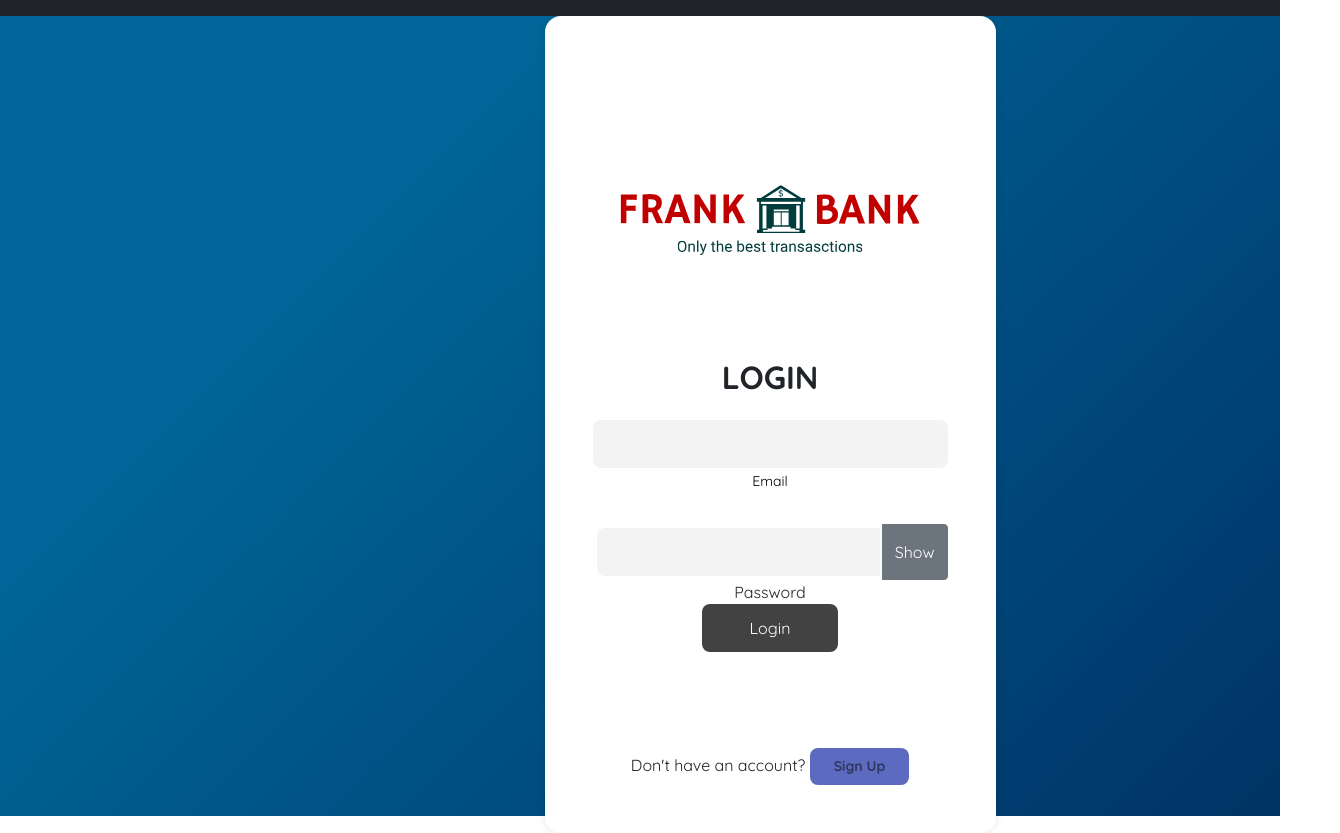
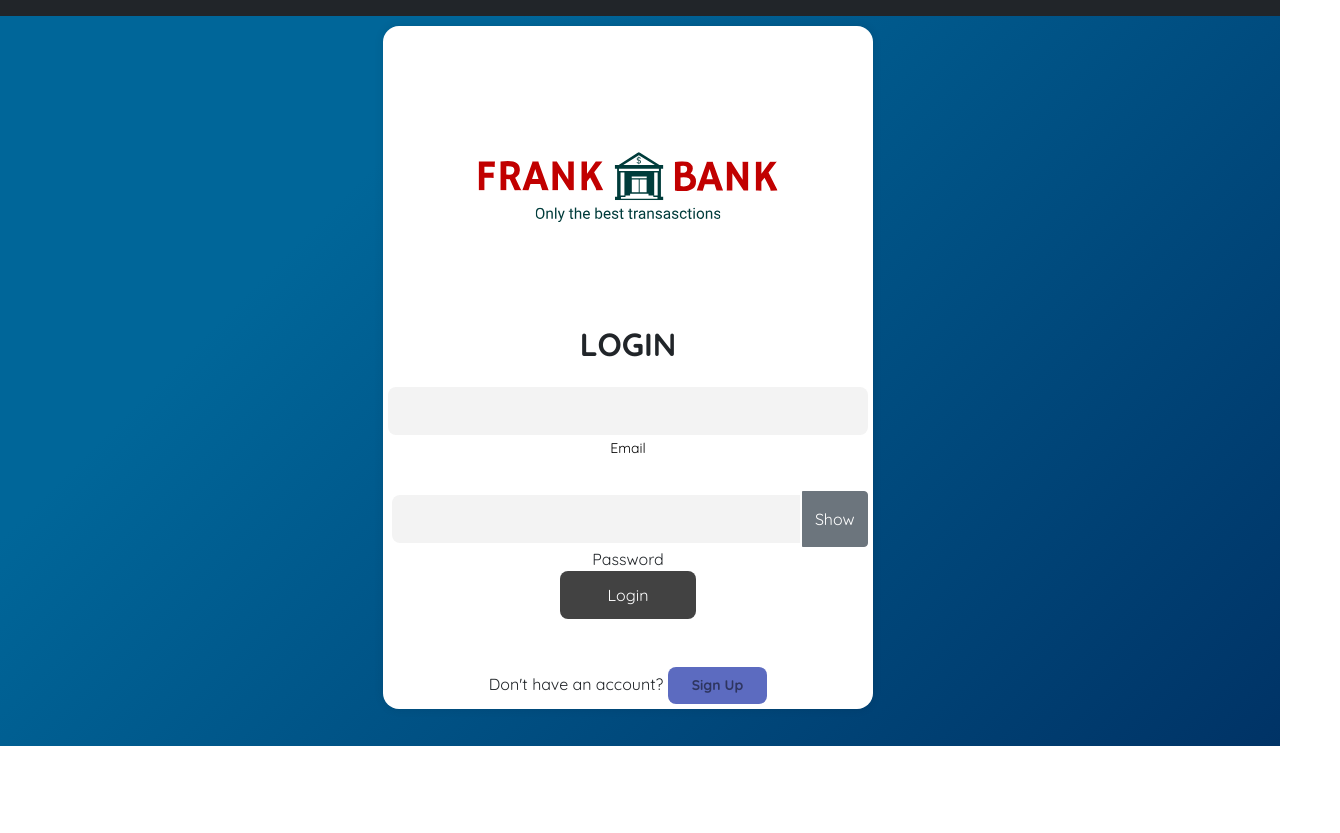
Before and after one commit to hohyunLee96/Banking-App-FrontEnd, a Vue app: page /login in a window 1280 px wide. Shown: the whole page, 1340 px wide, since content can reach past the window. After the commit the page ends 800 px from the top, so only its background shows below. Built offline with nearby package versions, Linux system fonts and the light colour scheme.

Commit message:
EditUser and Login.
-User can no longer change their userType
-Login is centered now

```diff
--- a/src/components/Home.vue
+++ b/src/components/Home.vue
@@ -61,6 +61,9 @@ export default {
     };
   },
   mounted() {
+    if(!this.store.isAuthenticated){
+      this.$router.push({ path: "/login" });
+    }
     axios
       .get("users/" + this.store.getUserId)
       .then((result) => {
--- a/src/components/Login.vue
+++ b/src/components/Login.vue
@@ -1,12 +1,12 @@
 <template>
-  <section class="vh-100 gradient-custom">
+  <section class=" gradient-custom" style="height: 100%;">
     <div class="alert alert-danger" v-if="errorMessage">{{ errorMessage }}</div>
-    <div class="container h-100 ">
-      <div class="row d-flex justify-content-center align-items-center h-100">
-        <div class="col-12 col-md-8 col-lg-6 col-xl-5">
-          <div class="card-body p-5 text-center">
+    <div class=" h-100">
+      <div class="row d-flex justify-content-center align-items-center h-100" style="width: 100%; padding-bottom: 27px !important;">
+        <div class="col-12 col-md-8 col-lg-6 col-xl-5" style="height: 100% !important;">
+          <div class="card-body p-5 text-center" style="margin: 10px !important; padding: 5px !important;">
 
-            <div class="mb-md-5 mt-md-4 pb-5">
+            <div class="mb-md-5 mt-md-4 pb-5" style="margin-bottom: 0px !important;">
 
               <div class="bank-icon">
                 <embed class="icon" id="svgicon" src="logo-no-background.svg" type="image/svg+xml">
--- a/src/components/user/EditUser.vue
+++ b/src/components/user/EditUser.vue
@@ -1,6 +1,6 @@
 <template>
-  <section>
-    <div class="container">
+  <section style="width: 100%; display: flex; justify-items: center; justify-content: center;">
+    <div style="width: 80%;">
       <form ref="form">
         <h2 class="mt-3 mt-lg-5" v-if="!store.isUserRoleEmployee">Edit User</h2>
         <h2 class="mt-3 mt-lg-5" v-if="store.isUserRoleEmployee">My Details</h2>
@@ -47,7 +47,7 @@
           <input type="text" class="form-control" v-model="user.phoneNumber" />
         </div>
 
-        <div class="input-group mb-3">
+        <div v-if="!store.isUserRoleEmployee" class="input-group mb-3">
           <span class="input-group-text">User Type</span>
           <select v-model=user.userType class="form-select" aria-label="Default select example">
             <option value="ROLE_EMPLOYEE">Employee</option>
--- a/src/components/user/UserList.vue
+++ b/src/components/user/UserList.vue
@@ -69,10 +69,13 @@ export default {
     };
   },
   mounted() {
-    this.update();
     if(!this.store.isUserRoleEmployee){
       this.$router.push("/home");
     }
+    if(!this.store.isAuthenticated){
+      this.$router.push("/login");
+    }
+    this.update();
   },
   computed: {
     filteredUsers() {
```
